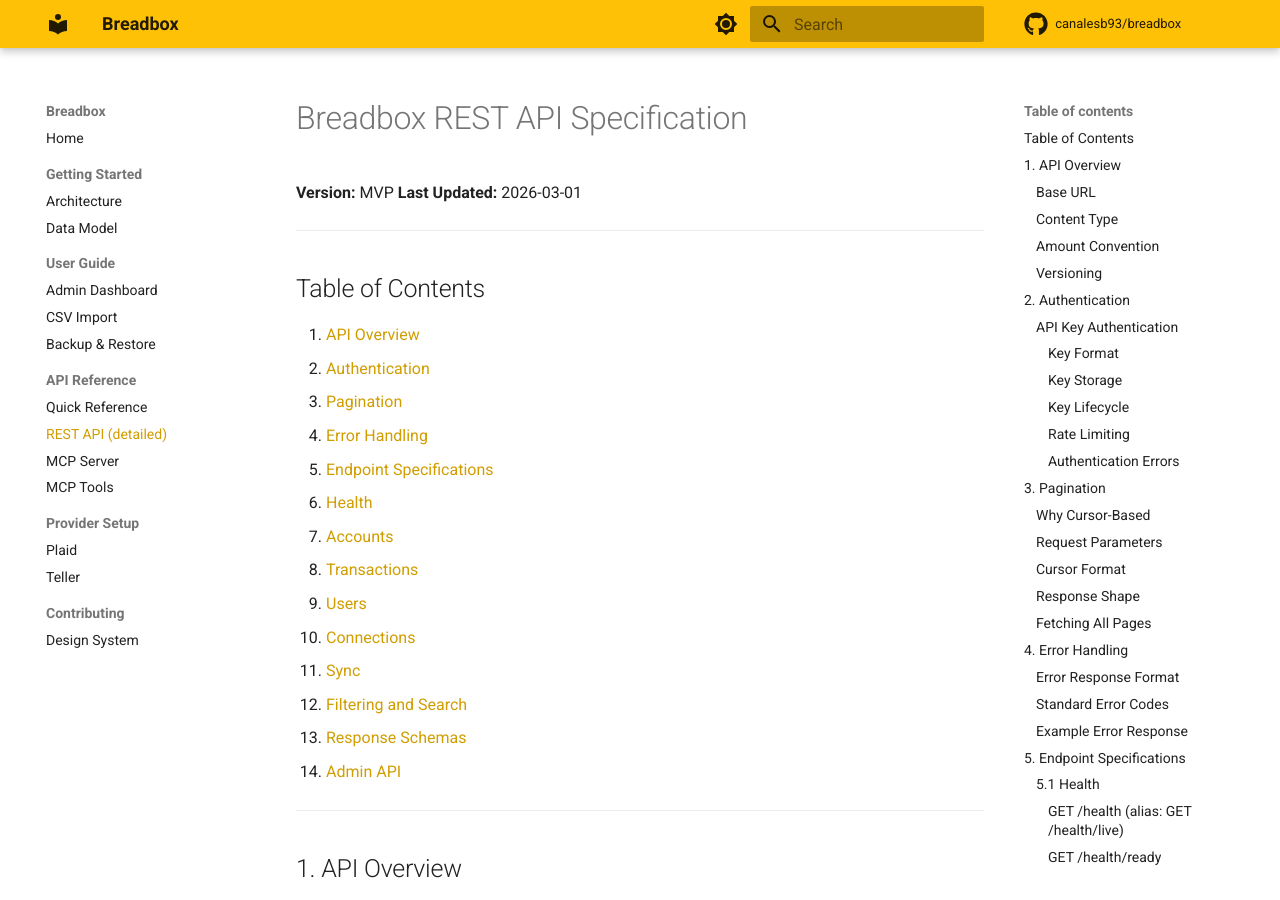
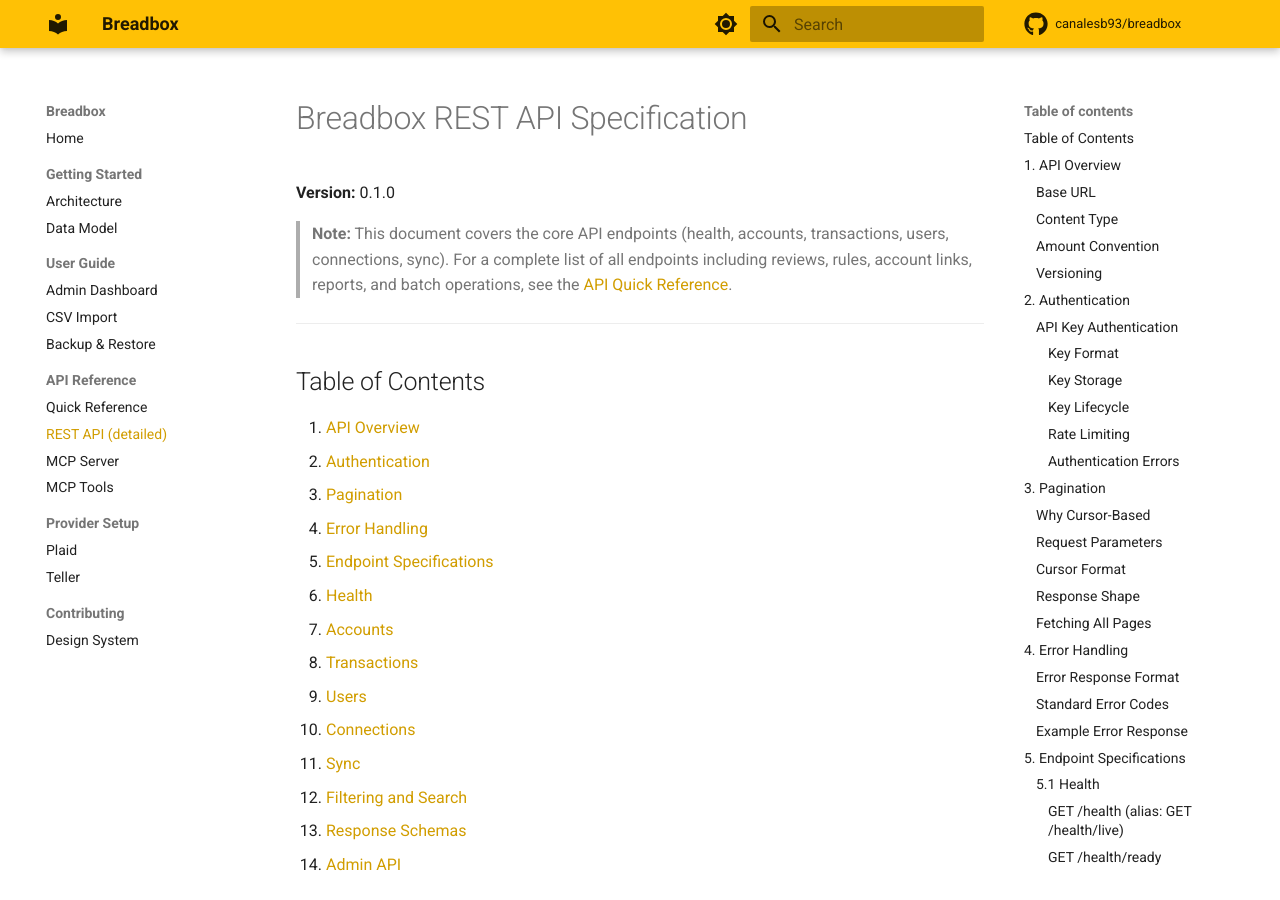
Before and after one commit to canalesb93/breadbox, an MkDocs documentation site: the page built from docs/rest-api.md, in a window 1280 px wide and 900 px high. Built offline with MkDocs 1.6.1 and Material for MkDocs 9.7.7, drawn with Linux system fonts in a browser that asks for light colours; comment, search, counter and statistics services are not loaded.

Commit message:
Update rest-api.md version header and add cross-reference
Remove outdated "MVP" version label, add note pointing to the complete
API Quick Reference for newer endpoints.

Co-Authored-By: Claude Opus 4.6 (1M context) <noreply@anthropic.com>

```diff
--- a/docs/rest-api.md
+++ b/docs/rest-api.md
@@ -1,7 +1,8 @@
 # Breadbox REST API Specification
 
-**Version:** MVP
-**Last Updated:** 2026-03-01
+**Version:** 0.1.0
+
+> **Note:** This document covers the core API endpoints (health, accounts, transactions, users, connections, sync). For a complete list of all endpoints including reviews, rules, account links, reports, and batch operations, see the [API Quick Reference](api-reference.md).
 
 ---
 
```
